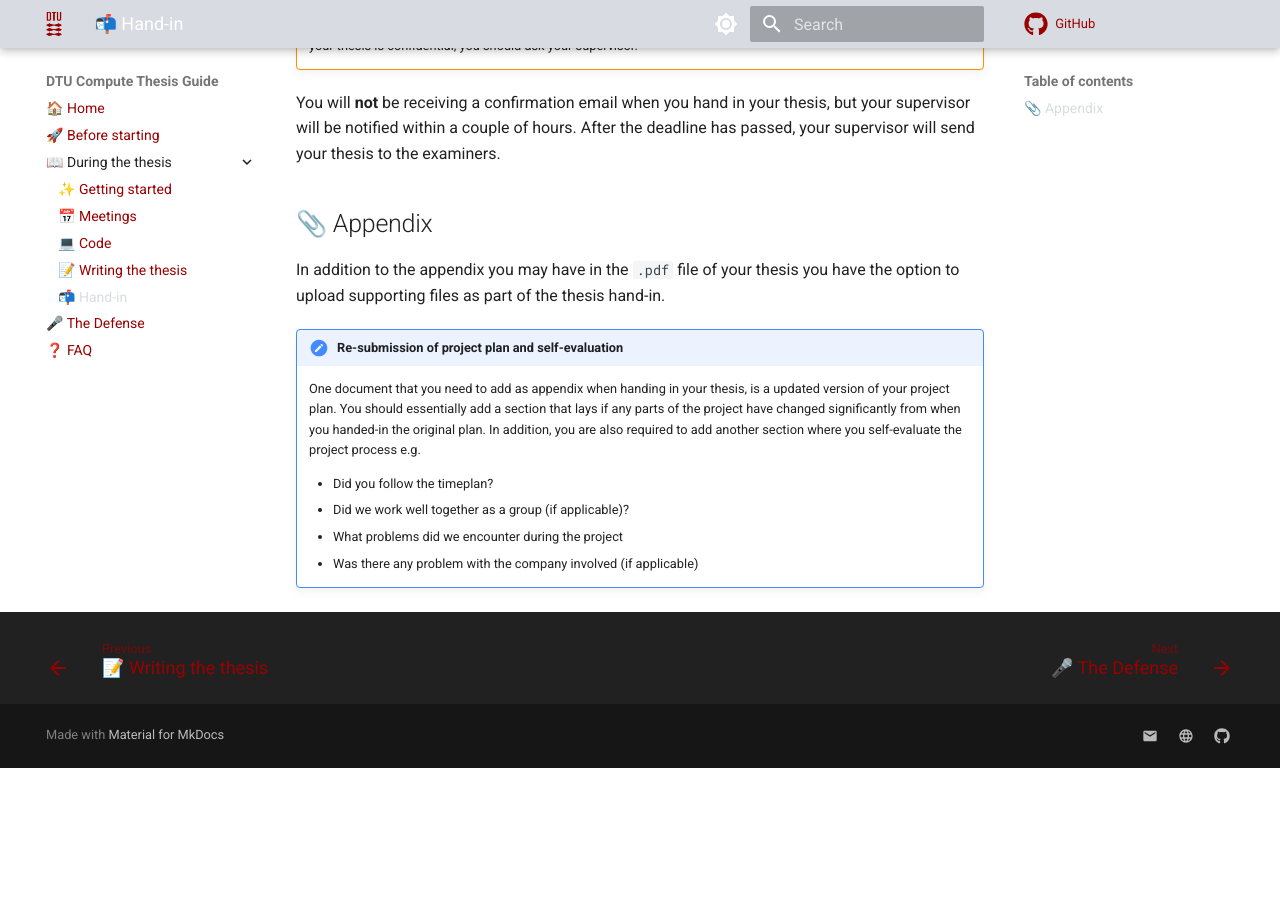
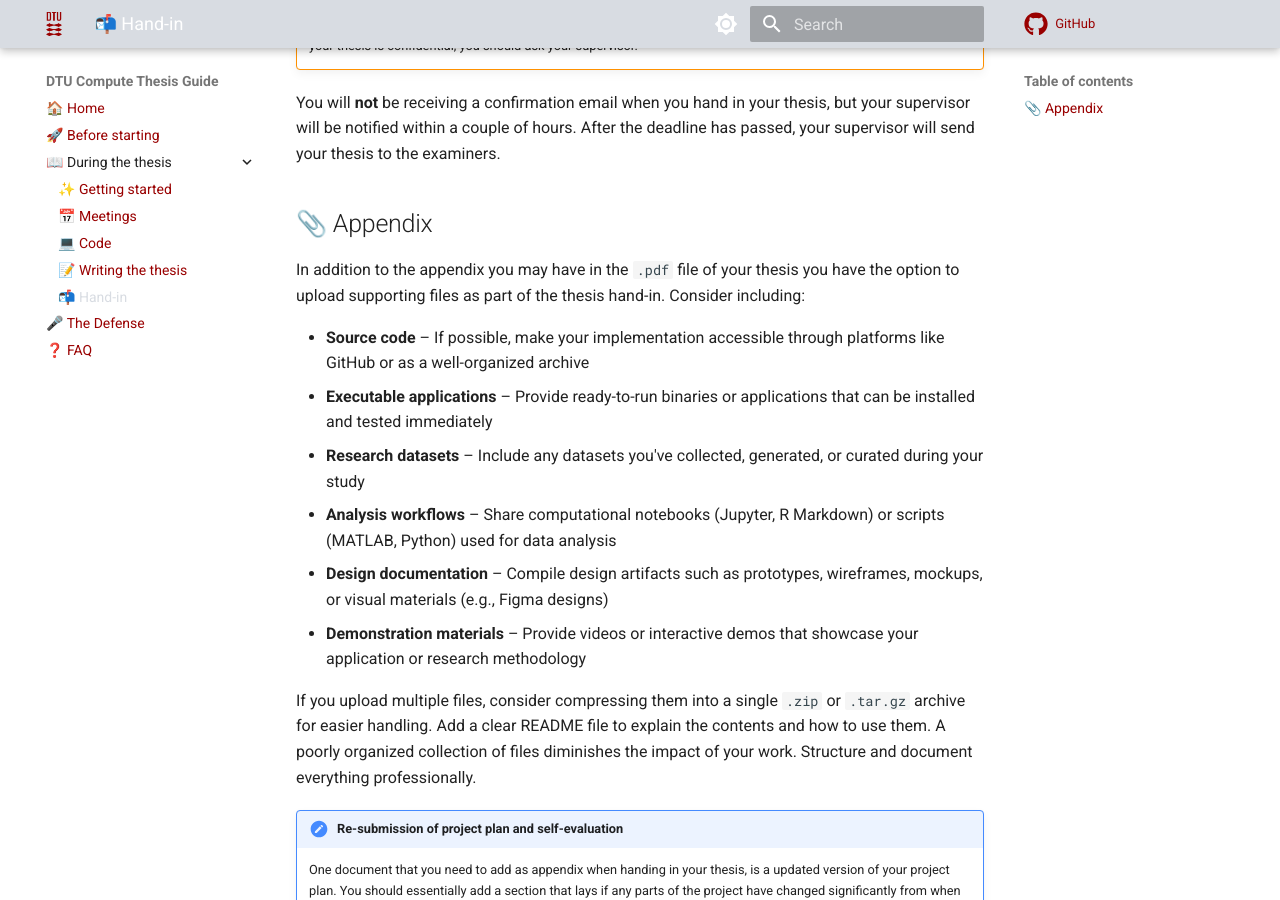
Before and after one commit to SkafteNicki/dtu_cs_thesis, an MkDocs documentation site: the page built from docs/handing_in.md, in a window 1280 px wide and 900 px high, scrolled down 467 px. Built offline with MkDocs 1.6.1 and Material for MkDocs 9.7.7, drawn with Linux system fonts in a browser that asks for light colours; comment, search, counter and statistics services are not loaded; before the commit the page ends 1235 px from its top, so only the background shows below that.

Commit message:
update appendix

```diff
--- a/docs/handing_in.md
+++ b/docs/handing_in.md
@@ -24,7 +24,23 @@ within a couple of hours. After the deadline has passed, your supervisor will se
 ## 📎 Appendix
 
 In addition to the appendix you may have in the `.pdf` file of your thesis you have the option to upload supporting
-files as part of the thesis hand-in.
+files as part of the thesis hand-in. Consider including:
+
+* **Source code** – If possible, make your implementation accessible through platforms like GitHub or as a
+    well-organized archive
+* **Executable applications** – Provide ready-to-run binaries or applications that can be installed and tested
+    immediately
+* **Research datasets** – Include any datasets you've collected, generated, or curated during your study
+* **Analysis workflows** – Share computational notebooks (Jupyter, R Markdown) or scripts (MATLAB, Python) used for
+    data analysis
+* **Design documentation** – Compile design artifacts such as prototypes, wireframes, mockups, or visual materials
+    (e.g., Figma designs)
+* **Demonstration materials** – Provide videos or interactive demos that showcase your application or research
+    methodology
+
+If you upload multiple files, consider compressing them into a single `.zip` or `.tar.gz` archive for easier handling.
+Add a clear README file to explain the contents and how to use them. A poorly organized collection of files diminishes
+the impact of your work. Structure and document everything professionally.
 
 !!! note "Re-submission of project plan and self-evaluation"
 
```
